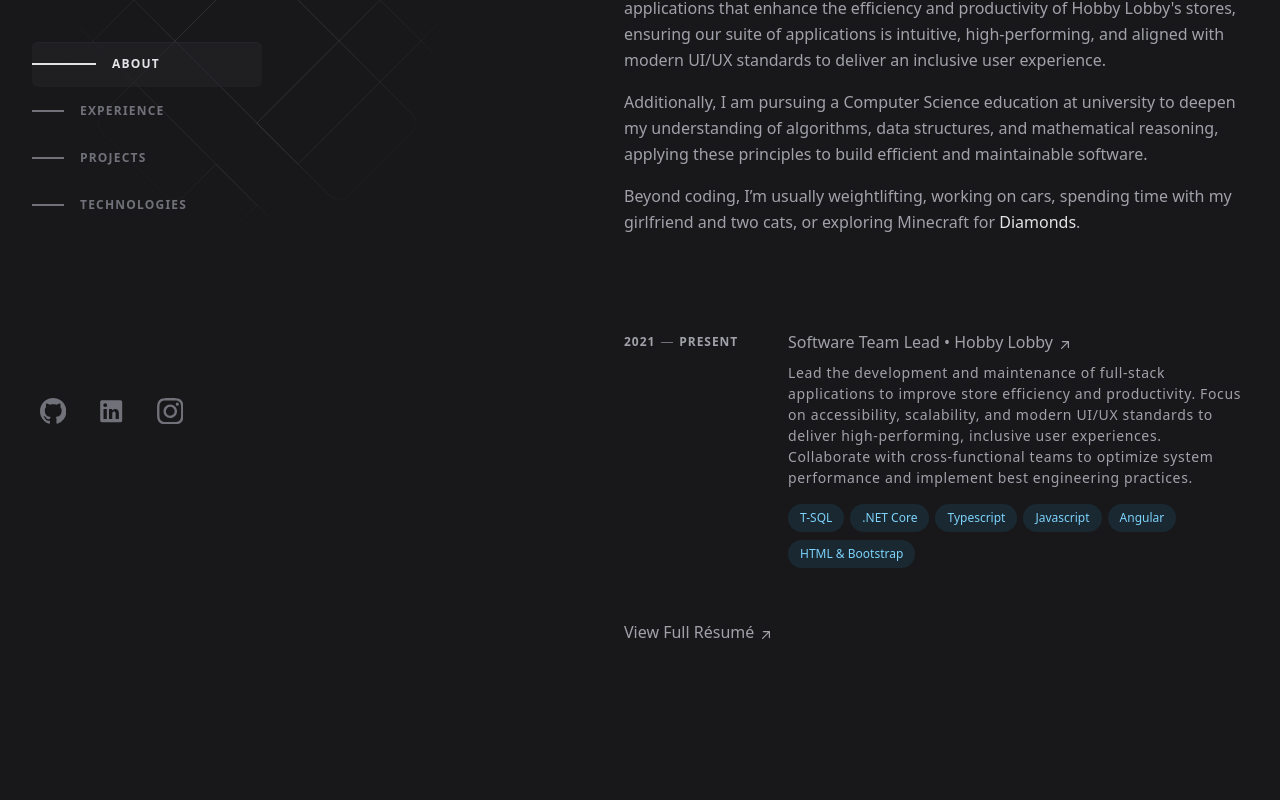
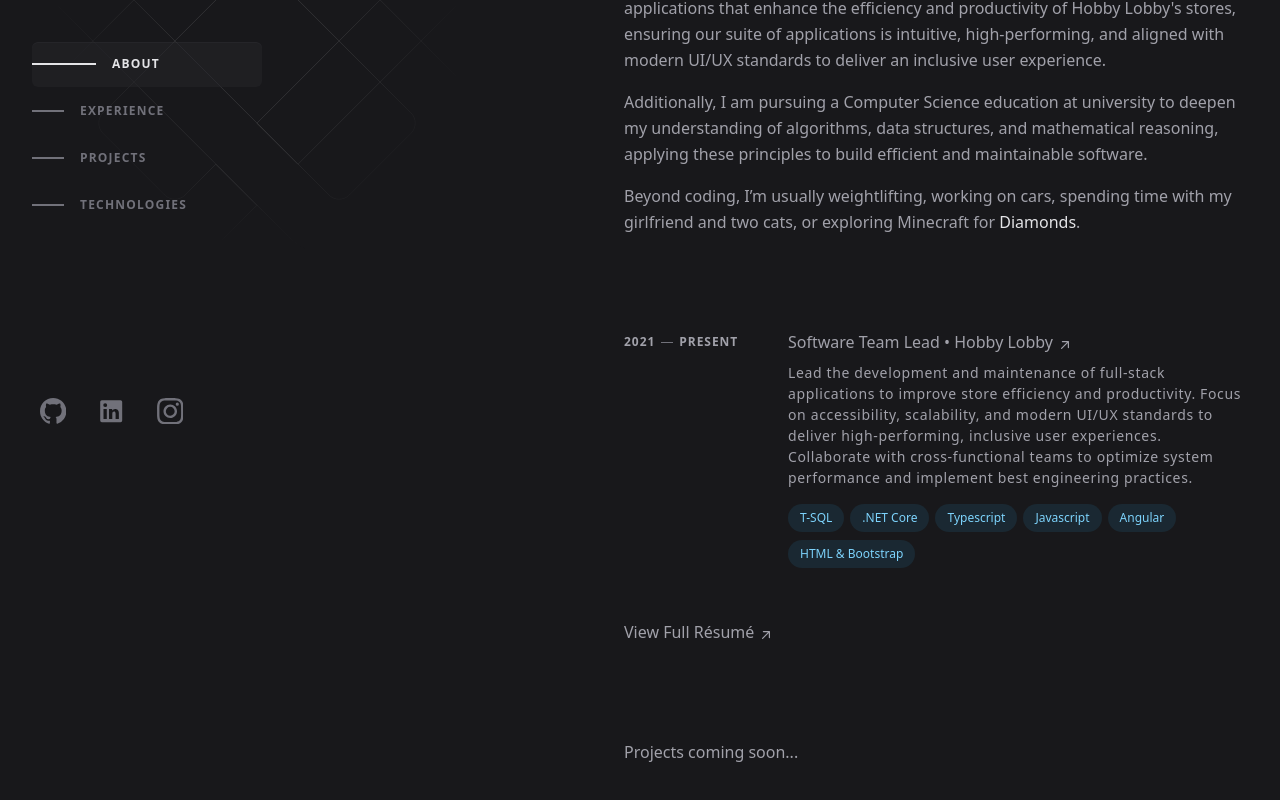
Before and after one commit to BrysD-27/v3, a Next.js app: page / in a window 1280 px wide. Shown: the part 272-1072 px from the top of the page. Built offline with nearby package versions, Linux system fonts and the light colour scheme.

Commit message:
create projects component

```diff
--- a/src/app/components/nav.tsx
+++ b/src/app/components/nav.tsx
@@ -81,9 +81,8 @@
       (entries) => {
         let mostVisible = entries.find(entry => entry.isIntersecting);
 
-        // Always prefer the first section if multiple are visible
         if (mostVisible?.target.id === navLinks[1].name && entries[0].isIntersecting) {
-          mostVisible = entries[0]; // Keep first section active
+          mostVisible = entries[0];
         }
 
         if (mostVisible) {
--- a/src/app/components/sections/about.tsx
+++ b/src/app/components/sections/about.tsx
@@ -1,4 +1,5 @@
 "use client";
+import { StyledParagraph } from "@/styles/globalcomponents";
 import styled from "styled-components";
 
 const StyledSection = styled.section`
@@ -56,11 +57,6 @@
 }
 `;
 
-const StyledParagraph = styled.p`
-  margin-bottom: 1rem;
-  line-height: 1.625;
-`;
-
 const About = () => {
   return (
     <StyledSection id="about" aria-label="About me">
--- a/src/app/components/sections/experience.tsx
+++ b/src/app/components/sections/experience.tsx
@@ -1,37 +1,7 @@
 "use client";
 import { experienceInfo } from "@/public/content/data";
+import { StyledHeading, StyledSection } from "@/styles/globalcomponents";
 import styled from "styled-components";
-
-const StyledSection = styled.section`
-  @media (min-width: 1024px) {
-    scroll-margin-top: 6rem;
-    margin-bottom: 9rem;
-  }
-  @media (min-width: 768px) {
-    margin-bottom: 6rem;
-  }
-`;
-
-const StyledHeading = styled.div`
-  padding-top: 1.25rem;
-  padding-bottom: 1.25rem;
-  z-index: 20;
-  @media (min-width: 1024px) {
-    width: 1px;
-    height: 1px;
-    padding: 0;
-    margin: -1px;
-    overflow: hidden;
-    clip: rect(0, 0, 0, 0);
-    white-space: nowrap;
-    border-width: 0;
-  }
-  h2 {
-    letter-spacing: 0.1rem;
-    text-transform: uppercase;
-    font-weight: 700;
-  }
-`;
 
 const StyledGroupList = styled.div`
   div {
--- /dev/null
+++ b/src/app/components/sections/projects.tsx
@@ -0,0 +1,17 @@
+"use client";
+import { StyledHeading, StyledParagraph, StyledSection } from "@/styles/globalcomponents";
+
+const Projects = () => {
+  return (
+    <StyledSection id="projects" aria-label="Projects">
+      <StyledHeading>
+        <h2>Projects</h2>
+      </StyledHeading>
+              <StyledParagraph>
+                Projects coming soon...
+              </StyledParagraph>
+    </StyledSection>
+  );
+};
+
+export default Projects;
--- a/src/app/page.tsx
+++ b/src/app/page.tsx
@@ -2,6 +2,8 @@
 import About from "./components/sections/about";
 import Experience from "./components/sections/experience";
 import Header from "./components/sections/header";
+import Projects from "./components/sections/projects";
+
 export default function Index() {
   return (
     <Layout>
@@ -9,6 +11,7 @@
       <main>
         <About/>
         <Experience/>
+        <Projects />
       </main>
     </Layout>
 );
--- a/src/styles/globalcomponents/index.ts
+++ b/src/styles/globalcomponents/index.ts
@@ -75,6 +75,41 @@
   }
 `
 
+export const StyledSection = styled.section`
+  @media (min-width: 1024px) {
+    scroll-margin-top: 6rem;
+    margin-bottom: 9rem;
+  }
+  @media (min-width: 768px) {
+    margin-bottom: 6rem;
+  }
+`;
+
+export const StyledHeading = styled.div`
+  padding-top: 1.25rem;
+  padding-bottom: 1.25rem;
+  @media (min-width: 1024px) {
+    width: 1px;
+    height: 1px;
+    padding: 0;
+    margin: -1px;
+    overflow: hidden;
+    clip: rect(0, 0, 0, 0);
+    white-space: nowrap;
+    border-width: 0;
+  }
+  h2 {
+    letter-spacing: 0.1rem;
+    text-transform: uppercase;
+    font-weight: 700;
+  }
+`;
+
+export const StyledParagraph = styled.p`
+  margin-bottom: 1rem;
+  line-height: 1.625;
+`;
+
 export const theme = {
   bp: {
     mobileS: `max-width: 330px`,
```
